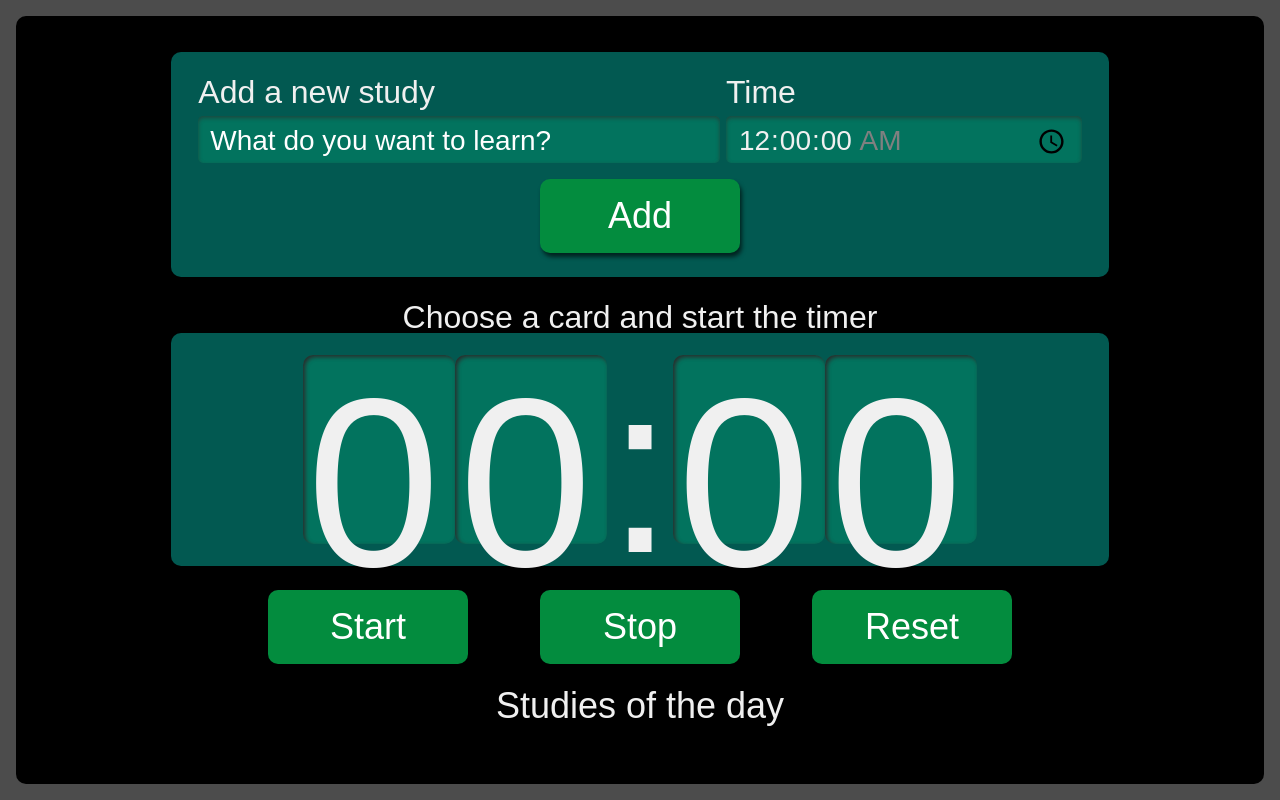
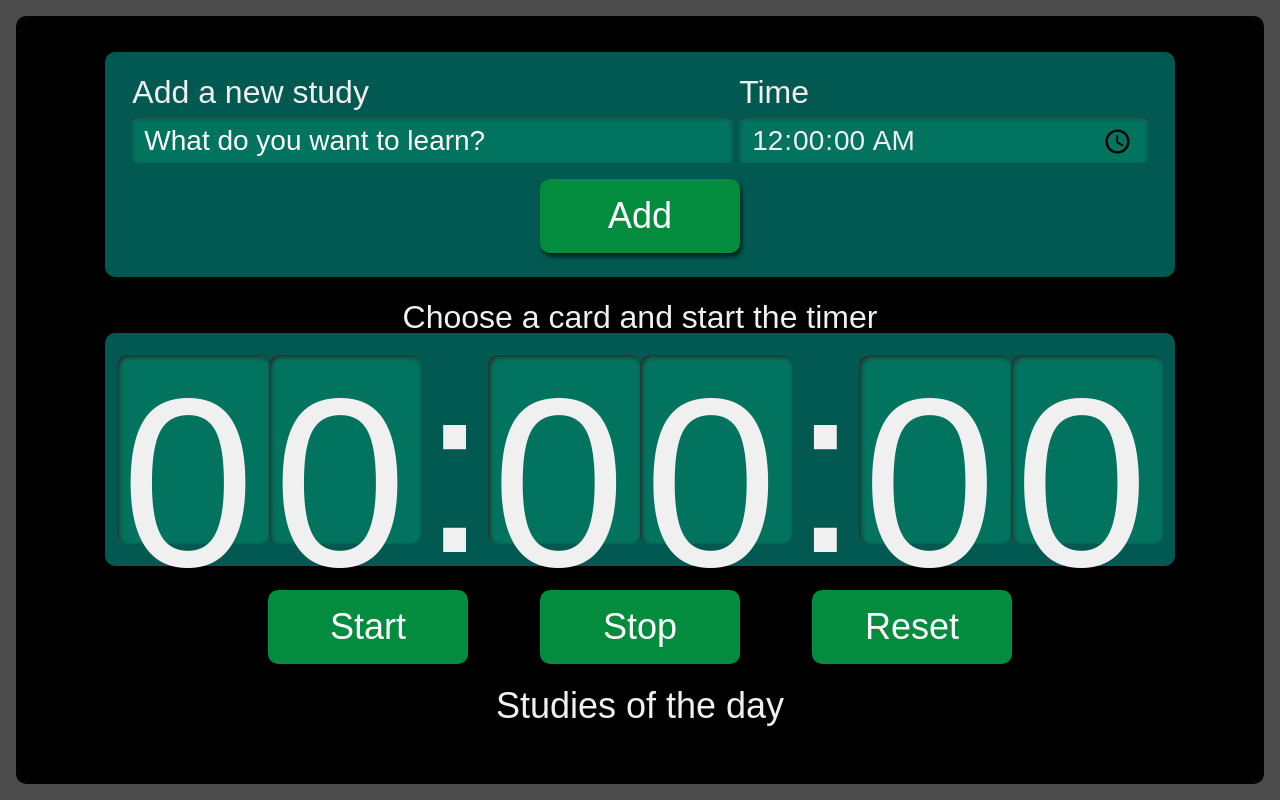
Before and after one commit to antoniobordignon/react-alura-studies, a React (Create React App) app: page / in a window 1280 px wide. Built offline with nearby package versions, Linux system fonts and the light colour scheme.

Commit message:
changing timer to 24h format

```diff
--- a/src/components/form/index.tsx
+++ b/src/components/form/index.tsx
@@ -57,7 +57,7 @@ function Form({ setTasks }: Props) {
                 onChange={event => setTime(event.target.value)}
                 id="time"
                 min="00:00:00"
-                max="01:30:00"
+                max="24:00:00"
                 required
             />
         </div>
--- a/src/components/list/item/index.tsx
+++ b/src/components/list/item/index.tsx
@@ -14,7 +14,7 @@ export default function Item ({task, time, selected, completed, id, selectTask }
         })}>
             <h3>{task}</h3>
             <span>{time}</span>
-            {completed && <span className={style.concluded} aria-Label="task completed"></span>}
+            {completed && <span className={style.concluded} area-Label="task completed"></span>}
         </li>
     )
 }
--- a/src/components/timer/clock/index.tsx
+++ b/src/components/timer/clock/index.tsx
@@ -5,16 +5,21 @@ interface Props {
 }
 
 export default function Clock({ time = 0 }: Props) {
-    const minutes = Math.floor(time / 60);
+    const hour = Math.floor(time / 3600);
+    const minutes = Math.floor((time - (hour * 3600))/ 60);
     const seconds = time % 60;
+    const [hourDen, hourUnity] = String(hour).padStart(2, '0');
     const [minuteDen, minuteUnity] = String(minutes).padStart(2, '0');
-    const [secondeDen, secondUnity] = String (seconds).padStart(2, '0');
+    const [secondDen, secondUnity] = String (seconds).padStart(2, '0');
     return(
         <>
+            <span className={style.clockNumber}>{hourDen}</span>
+            <span className={style.clockNumber}>{hourUnity}</span>
+            <span className={style.clockDivision}>:</span>
             <span className={style.clockNumber}>{minuteDen}</span>
             <span className={style.clockNumber}>{minuteUnity}</span>
             <span className={style.clockDivision}>:</span>
-            <span className={style.clockNumber}>{secondeDen}</span>
+            <span className={style.clockNumber}>{secondDen}</span>
             <span className={style.clockNumber}>{secondUnity}</span>
         </>
     )
```
